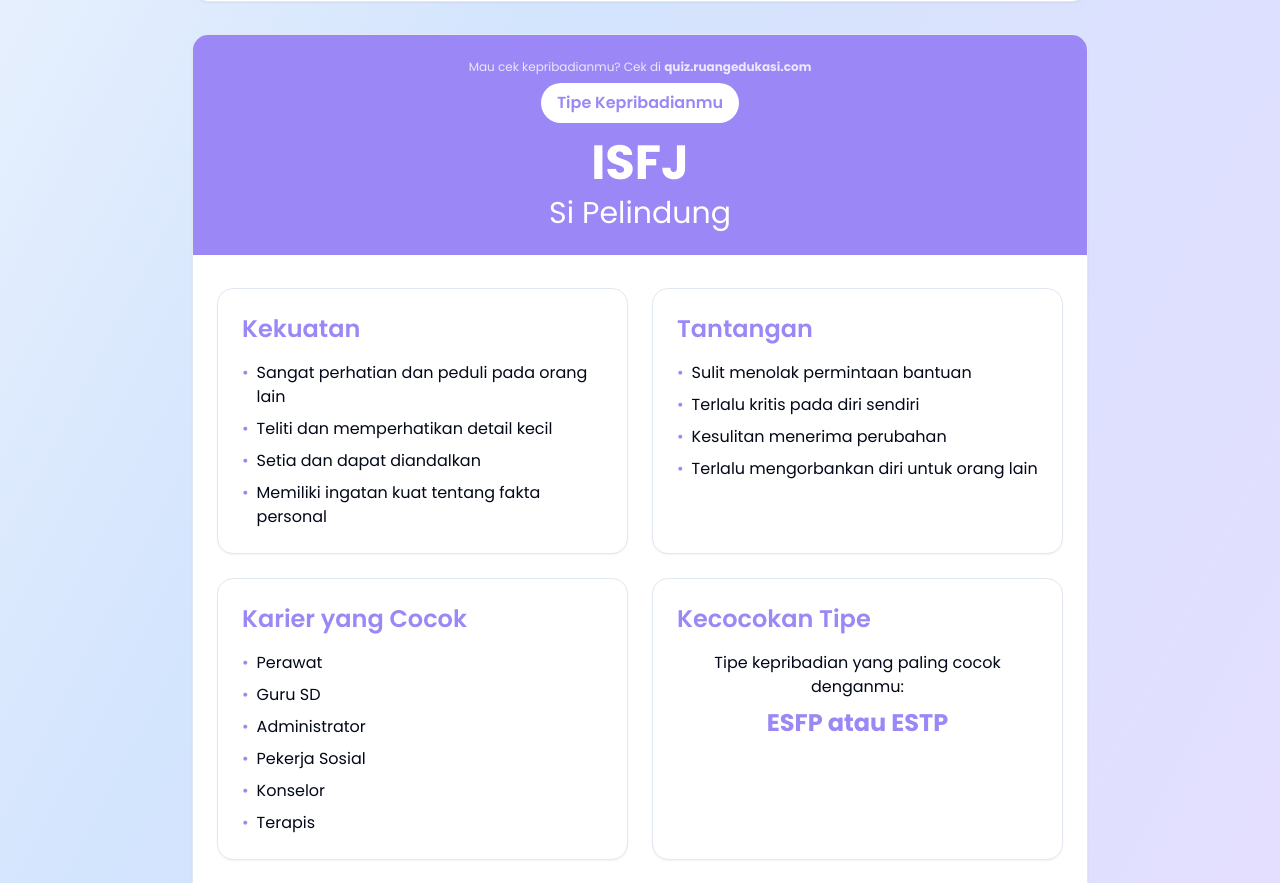
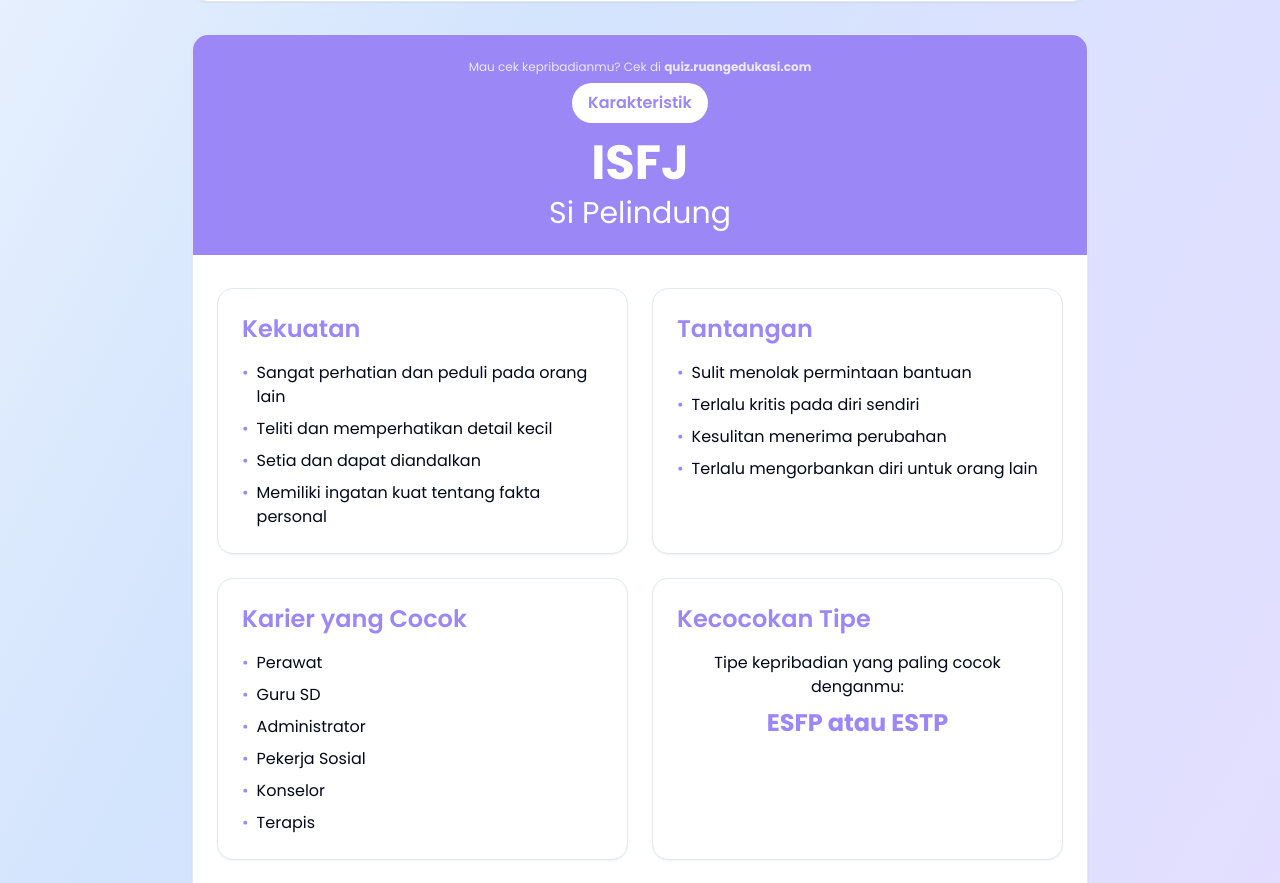
Before and after one commit to ytbpremiumsh/personality, a React (Vite) app: page /hasil/1 in a window 1280 px wide. Shown: the part 1480-2363 px from the top of the page. Built offline with nearby package versions, Linux system fonts and the light colour scheme.

Commit message:
src/components/test-results/ResultCard.tsx

```diff
--- a/src/components/test-results/ResultCard.tsx
+++ b/src/components/test-results/ResultCard.tsx
@@ -116,7 +116,7 @@ const ResultCard: React.FC<ResultCardProps> = ({
         <div className="bg-mbti-deep-purple text-white p-6 text-center px-[24px] py-[24px]">
           <p className="text-xs text-white/80 mb-2">Mau cek kepribadianmu? Cek di <strong>quiz.ruangedukasi.com</strong></p>
           <span className="inline-block px-4 py-2 rounded-full bg-white text-mbti-deep-purple font-semibold mb-4">
-            Tipe Kepribadianmu
+            Karakteristik
           </span>
           <h1 className="text-4xl sm:text-5xl font-bold mb-2">{result.type}</h1>
           <h2 className="text-2xl sm:text-3xl">{result.title}</h2>
```
